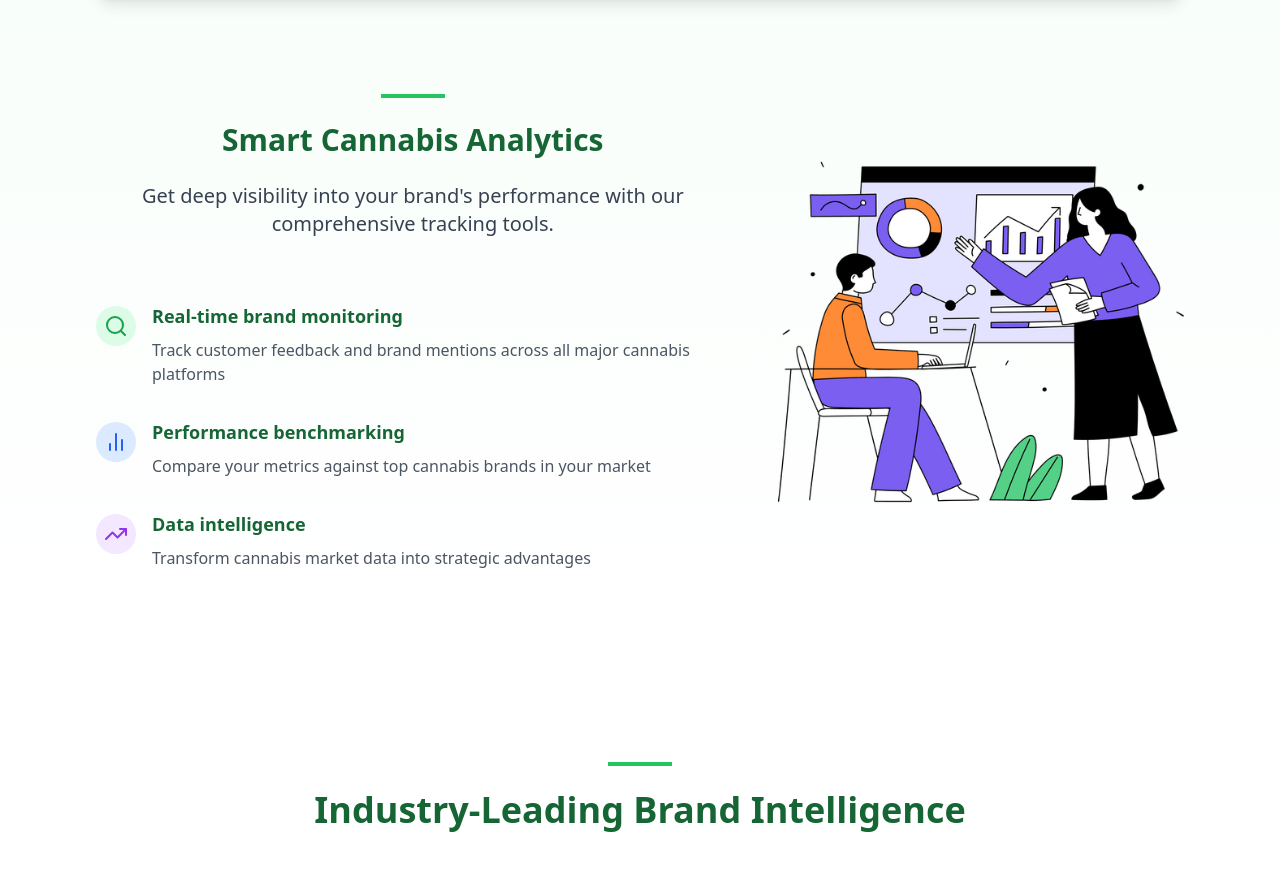
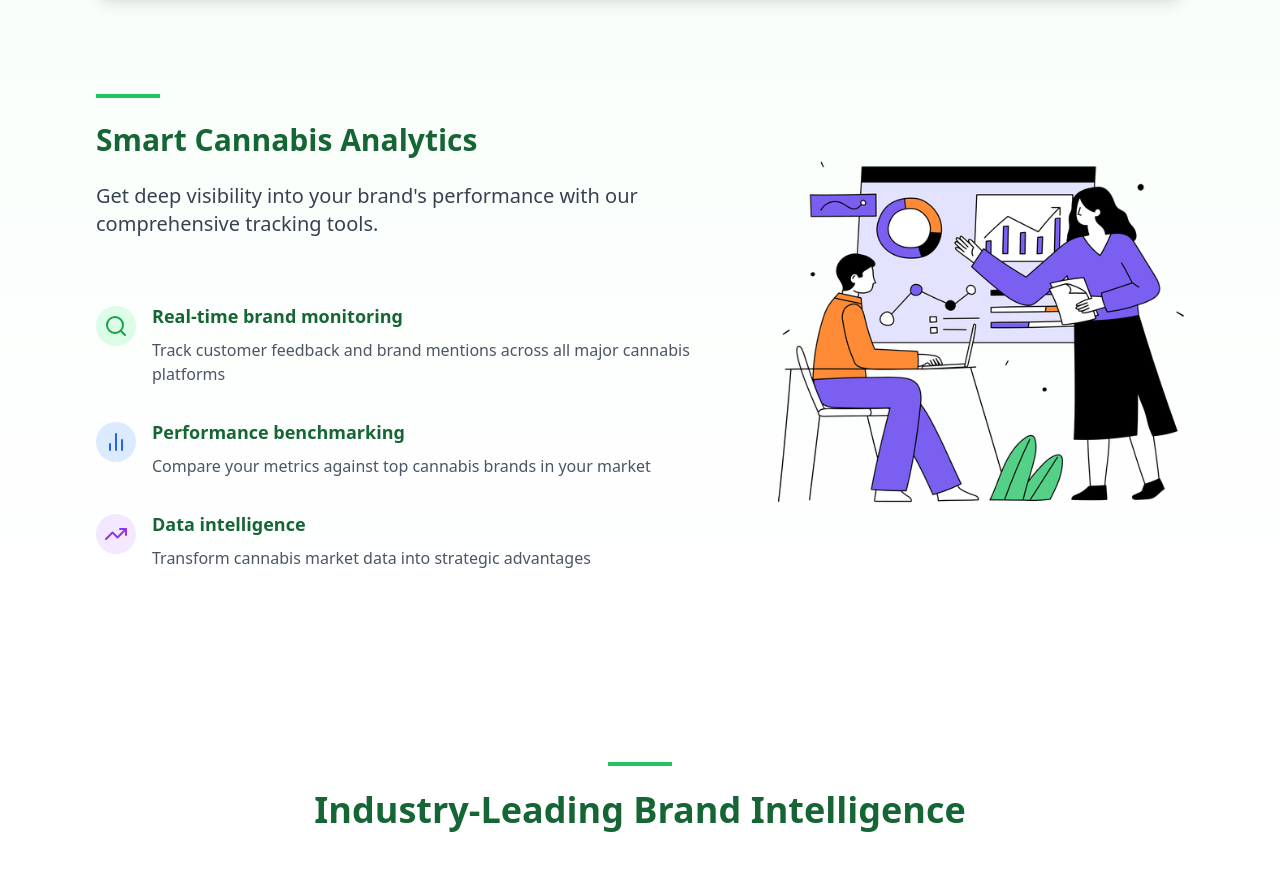
Before and after one commit to snowman-1030/vueleaf-frontend, a Vue app: page /features in a window 1280 px wide. Shown: the part 2458-3348 px from the top of the page. Built offline with nearby package versions, Linux system fonts and the light colour scheme; no server answers.

Commit message:
Fixed feature page again

```diff
--- a/src/views/Features.vue
+++ b/src/views/Features.vue
@@ -191,13 +191,13 @@ onMounted(() => {
             <div class="md:col-span-3">
               <div class="flex flex-col text-center md:text-start mb-8">
                 <!-- <div class="w-16 h-1 bg-green-500 mb-6"></div> -->
-                <div class="flex items-center justify-center mx-auto md:mx-0">
+                <div class="flex items-center justify-start mx-auto md:mx-0">
                   <div class="w-16 h-1  bg-green-500 mb-6"></div>
                 </div>
-                <h3 class="text-3xl font-bold text-green-800 mb-6 text-center">
+                <h3 class="text-3xl font-bold text-green-800 mb-6 text-center md:text-start">
                   Smart Cannabis Analytics
                 </h3>
-                <p class="md:text-xl text-gray-700 mb-8 text-md text-center">
+                <p class="md:text-xl text-gray-700 mb-8 text-md text-center md:text-start">
                   Get deep visibility into your brand's performance with our comprehensive tracking tools.
                 </p>
               </div>
```
